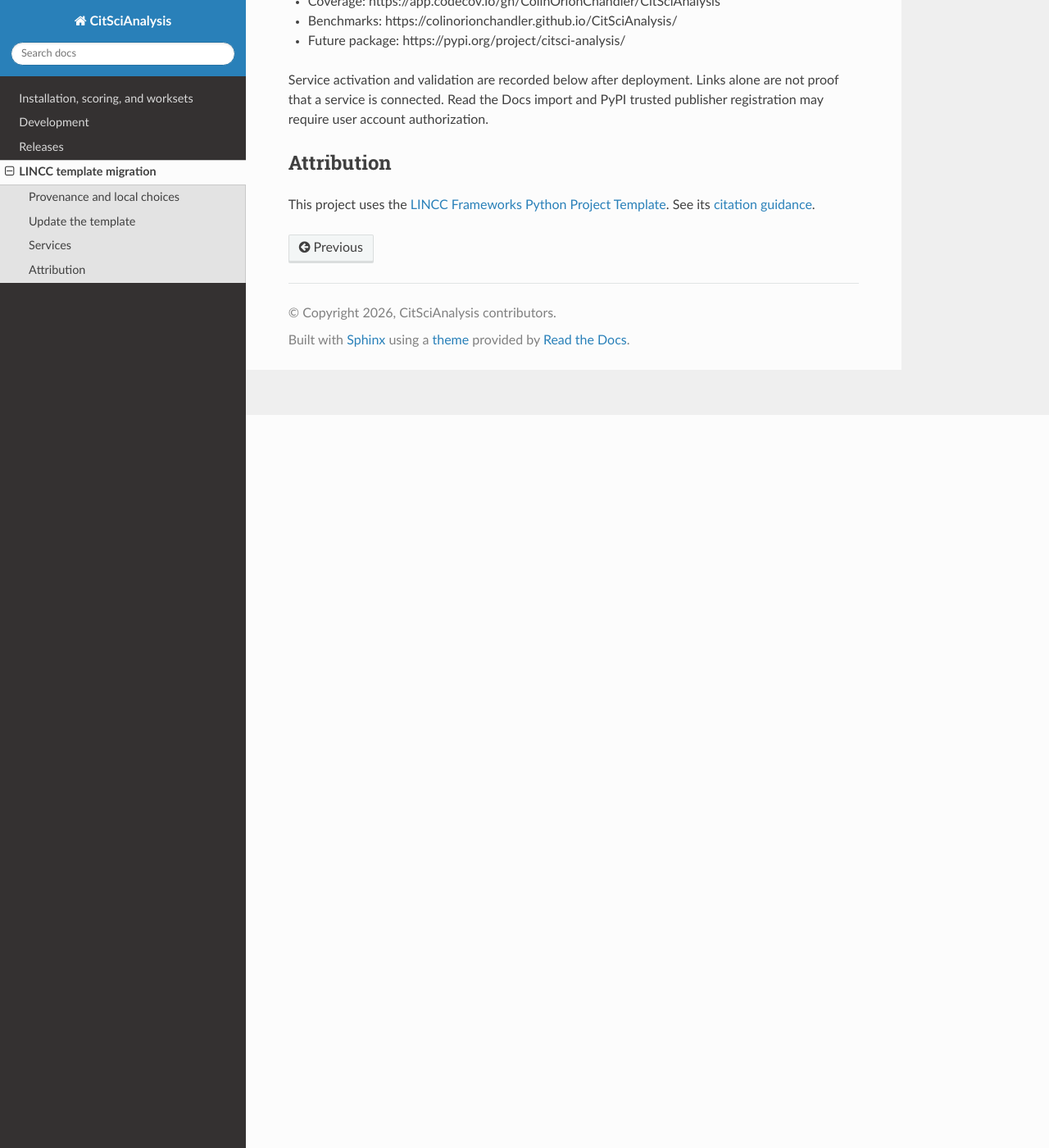
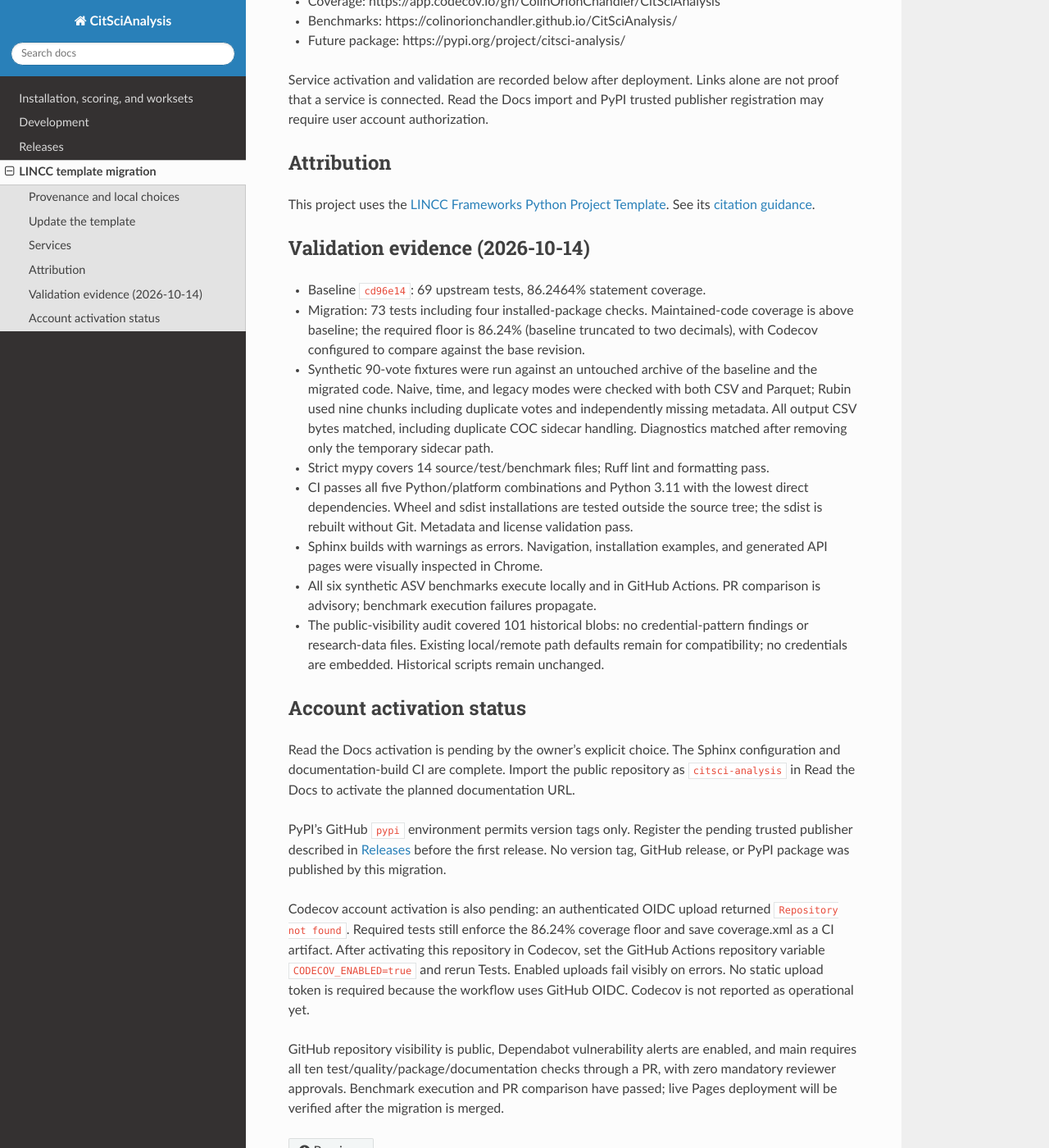
Before and after one commit to ColinOrionChandler/CitSciAnalysis, a Sphinx documentation site: the page built from docs/migration.md, in a window 1280 px wide and 1400 px high, scrolled down 894 px. Shown: the whole window at 82% size. Built offline with Sphinx 7.4.7 and the Read the Docs theme 3.1.0, drawn with Linux system fonts in a browser that asks for light colours; pages that are not in the unit, such as notebooks, are missing from menus.

Commit message:
Record migration validation and keep account-dependent integrations explicit

```diff
--- a/docs/migration.md
+++ b/docs/migration.md
@@ -43,3 +43,48 @@ publisher registration may require user account authorization.
 
 This project uses the [LINCC Frameworks Python Project Template](https://github.com/lincc-frameworks/python-project-template).
 See its [citation guidance](https://lincc-ppt.readthedocs.io/en/latest/source/citation.html).
+
+## Validation evidence (2026-10-14)
+
+- Baseline `cd96e14`: 69 upstream tests, 86.2464% statement coverage.
+- Migration: 73 tests including four installed-package checks. Maintained-code
+  coverage is above baseline; the required floor is 86.24% (baseline truncated to
+  two decimals), with Codecov configured to compare against the base revision.
+- Synthetic 90-vote fixtures were run against an untouched archive of the baseline
+  and the migrated code. Naive, time, and legacy modes were checked with both CSV
+  and Parquet; Rubin used nine chunks including duplicate votes and independently
+  missing metadata. All output CSV bytes matched, including duplicate COC sidecar
+  handling. Diagnostics matched after removing only the temporary sidecar path.
+- Strict mypy covers 14 source/test/benchmark files; Ruff lint and formatting pass.
+- CI passes all five Python/platform combinations and Python 3.11 with the lowest
+  direct dependencies. Wheel and sdist installations are tested outside the source
+  tree; the sdist is rebuilt without Git. Metadata and license validation pass.
+- Sphinx builds with warnings as errors. Navigation, installation examples, and
+  generated API pages were visually inspected in Chrome.
+- All six synthetic ASV benchmarks execute locally and in GitHub Actions. PR
+  comparison is advisory; benchmark execution failures propagate.
+- The public-visibility audit covered 101 historical blobs: no credential-pattern
+  findings or research-data files. Existing local/remote path defaults remain for
+  compatibility; no credentials are embedded. Historical scripts remain unchanged.
+
+## Account activation status
+
+Read the Docs activation is pending by the owner's explicit choice. The Sphinx
+configuration and documentation-build CI are complete. Import the public repository
+as `citsci-analysis` in Read the Docs to activate the planned documentation URL.
+
+PyPI's GitHub `pypi` environment permits version tags only. Register the pending
+trusted publisher described in [Releases](releases.md) before the first release.
+No version tag, GitHub release, or PyPI package was published by this migration.
+
+Codecov account activation is also pending: an authenticated OIDC upload returned
+`Repository not found`. Required tests still enforce the 86.24% coverage floor and
+save coverage.xml as a CI artifact. After activating this repository in Codecov,
+set the GitHub Actions repository variable `CODECOV_ENABLED=true` and rerun Tests.
+Enabled uploads fail visibly on errors. No static upload token is required because
+the workflow uses GitHub OIDC. Codecov is not reported as operational yet.
+
+GitHub repository visibility is public, Dependabot vulnerability alerts are enabled,
+and main requires all ten test/quality/package/documentation checks through a PR,
+with zero mandatory reviewer approvals. Benchmark execution and PR comparison have
+passed; live Pages deployment will be verified after the migration is merged.
```
Also changed, not shown: CHANGELOG.md (+8 -0 lines), 2 other files.
